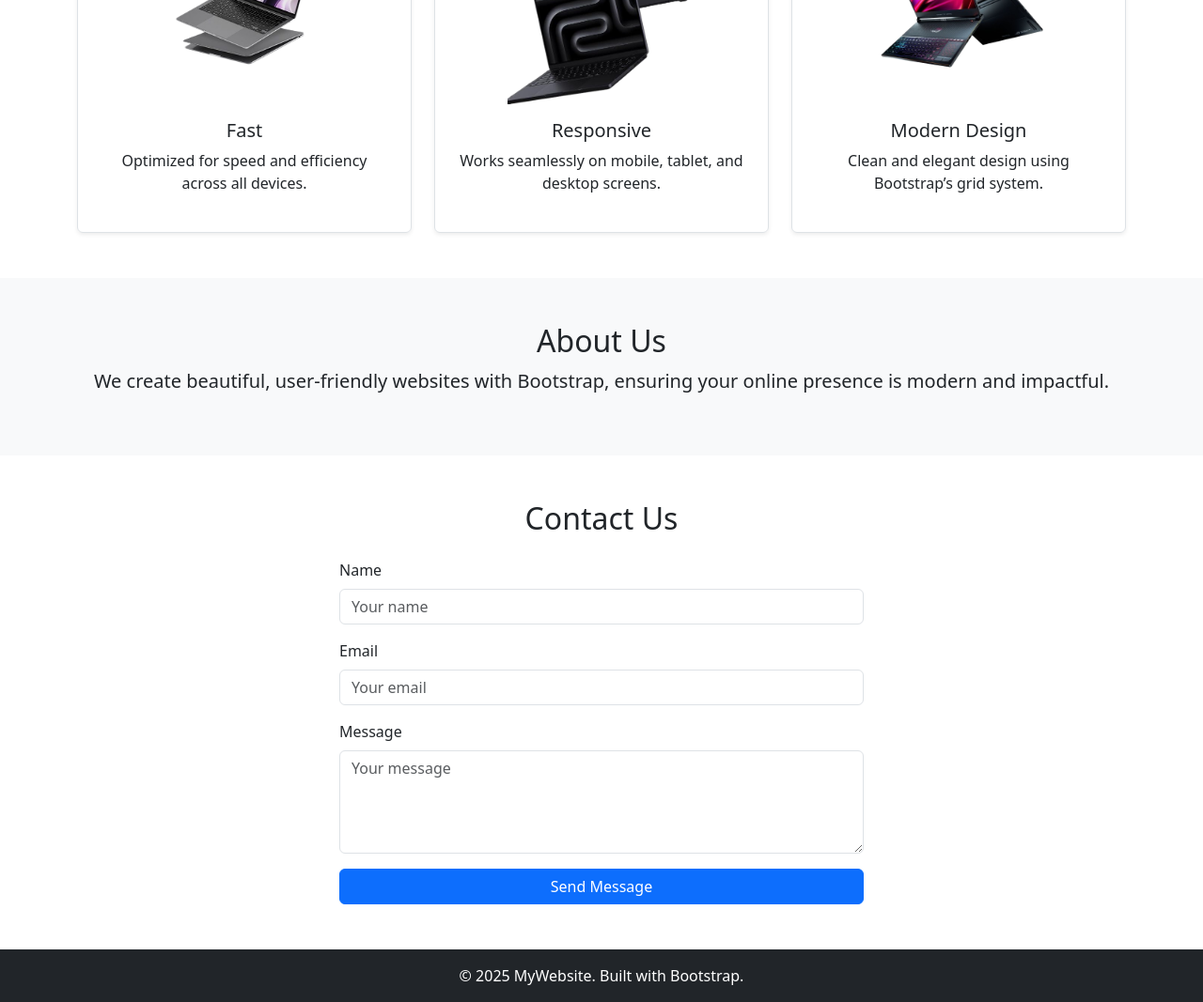
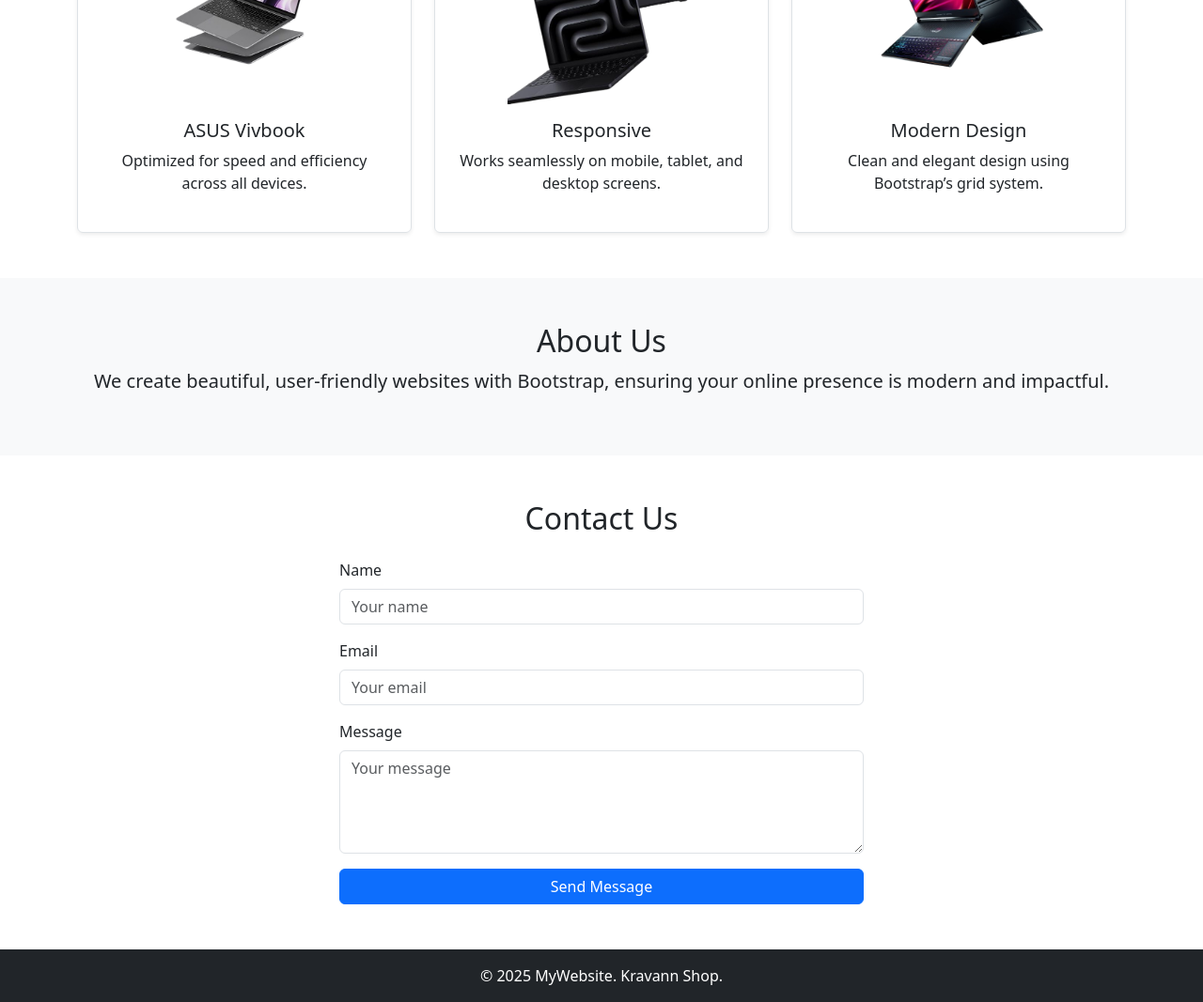
Before and after one commit to kravann21212112/Homework-Bosstrap, a plain HTML site: page index.html in a window 1280 px wide. Shown: the part 1080-2147 px from the top of the page at 94% size. Drawn offline with nearby package versions, Linux system fonts and the light colour scheme.

Commit message:
new-code

```diff
--- a/index.html
+++ b/index.html
@@ -35,7 +35,7 @@
       <div class="collapse navbar-collapse" id="navbarNav">
         <ul class="navbar-nav ms-auto">
           <li class="nav-item"><a class="nav-link active" href="#">Home</a></li>
-          <li class="nav-item"><a class="nav-link" href="#features">Features</a></li>
+          <li class="nav-item"><a class="nav-link" href="#features">Product</a></li>
           <li class="nav-item"><a class="nav-link" href="#about">About</a></li>
           <li class="nav-item"><a class="nav-link" href="#contact">Contact</a></li>
         </ul>
@@ -60,7 +60,7 @@
         <div class="col-md-4">
           <div class="p-4 border rounded shadow-sm">
             <div class="feature-icon mb-3"><img src="./image-removebg-preview.png" alt="" style="width: 200px;" height="200px"></div>
-            <h5>Fast</h5>
+            <h5>ASUS Vivbook</h5>
             <p>Optimized for speed and efficiency across all devices.</p>
           </div>
         </div>
@@ -114,7 +114,7 @@
 
   <!-- Footer -->
   <footer class="bg-dark text-white text-center py-3">
-    <p class="mb-0">© 2025 MyWebsite. Built with Bootstrap.</p>
+    <p class="mb-0">© 2025 MyWebsite. Kravann Shop.</p>
   </footer>
 
   <!-- Bootstrap JS -->
```
